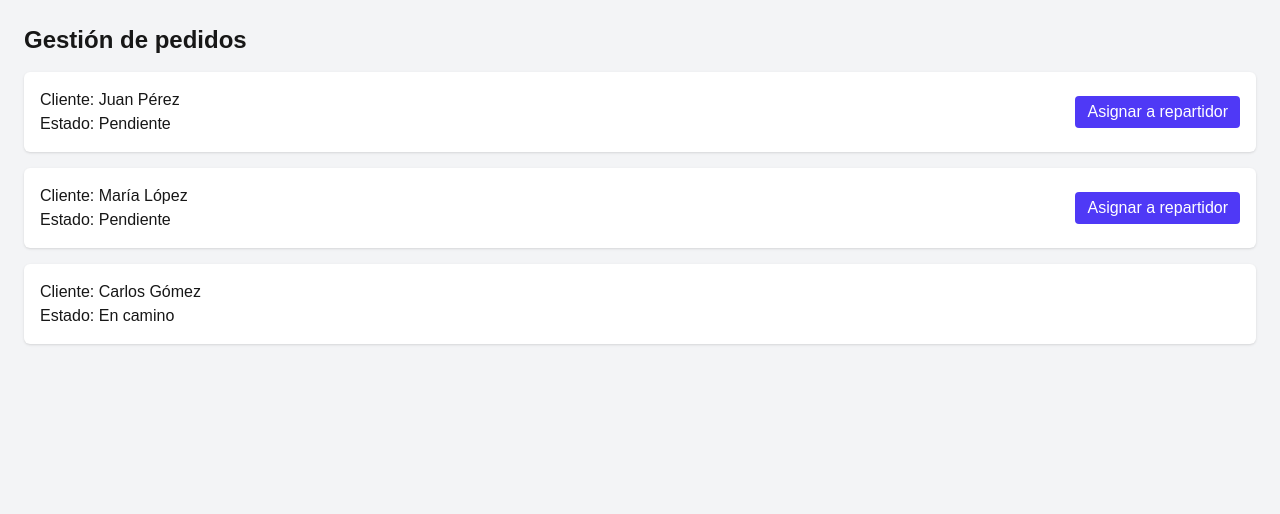
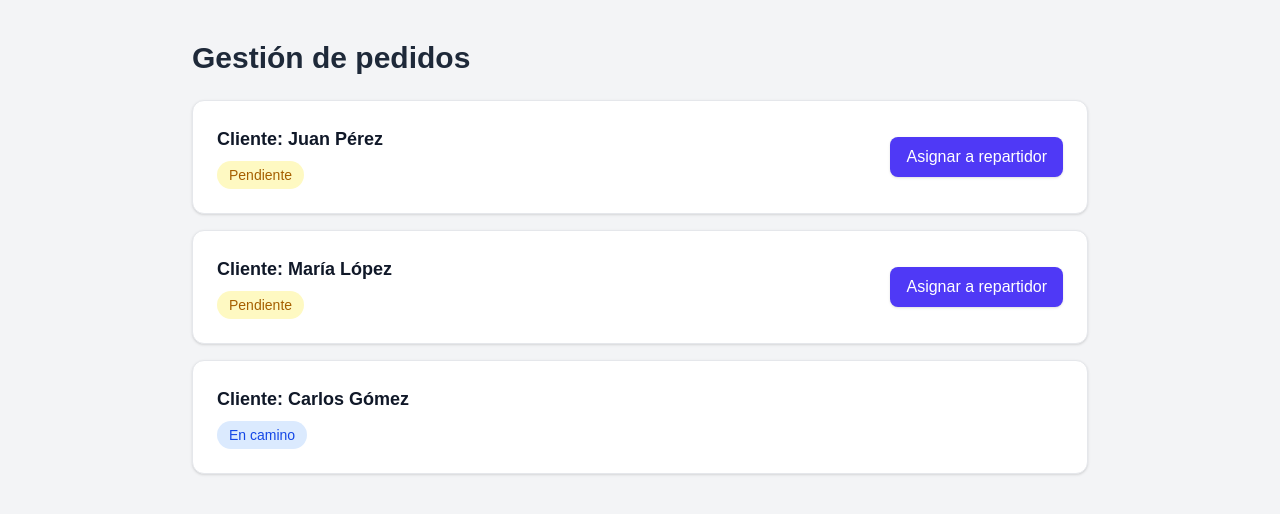
Before and after one commit to juanesvega-tech/ProyectoBooocampt, a Next.js app in the folder aprendizaje/: page /admin in a window 1280 px wide. Shown: the top 514 px of the page. Built offline with nearby package versions, Linux system fonts and the light colour scheme.

Commit message:
conexion con mongo y jwt protegida

```diff
--- a/aprendizaje/app/admin/page.jsx
+++ b/aprendizaje/app/admin/page.jsx
@@ -6,40 +6,69 @@ export default function AdminPage() {
   const [orders, setOrders] = useState([]);
 
   useEffect(() => {
-    // Siempre hacemos una copia para React
     setOrders([...ordersAPI.getOrders()]);
   }, []);
 
   function handleAssign(orderId) {
-    // Asigna pedido al repartidor
     ordersAPI.assignOrder(orderId, "repartidor1");
-    // Actualizamos estado con copia nueva
     setOrders([...ordersAPI.getOrders()]);
   }
 
+  function getStatusColor(status) {
+    switch (status) {
+      case "Pendiente":
+        return "bg-yellow-100 text-yellow-700";
+      case "En camino":
+        return "bg-blue-100 text-blue-700";
+      case "Entregado":
+        return "bg-green-100 text-green-700";
+      default:
+        return "bg-gray-100 text-gray-700";
+    }
+  }
+
   return (
-    <div className="min-h-screen p-6 bg-gray-100 dark:bg-gray-900">
-      <h1 className="text-2xl font-bold mb-4">Gestión de pedidos</h1>
-      <div className="grid gap-4">
+    <div className="min-h-screen px-6 py-10 bg-gray-100 dark:bg-gray-900">
+      <div className="max-w-4xl mx-auto">
+        <h1 className="text-3xl font-bold mb-6 text-gray-800 dark:text-white">
+          Gestión de pedidos
+        </h1>
+
+        <div className="space-y-4">
           {orders.map(order => (
             <div
               key={order.id}
-            className="p-4 bg-white dark:bg-gray-800 rounded-md shadow flex justify-between items-center"
+              className="p-6 bg-white dark:bg-gray-800 border border-gray-200
+                         dark:border-gray-700 rounded-xl shadow-sm
+                         hover:shadow-md transition-shadow duration-200"
             >
+              <div className="flex justify-between items-center">
                 <div>
-              <p>Cliente: {order.cliente}</p>
-              <p>Estado: {order.estado}</p>
+                  <p className="text-lg font-semibold text-gray-900 dark:text-white">
+                    Cliente: {order.cliente}
+                  </p>
+
+                  <span
+                    className={`inline-block mt-2 px-3 py-1 text-sm font-medium rounded-full ${getStatusColor(order.estado)}`}
+                  >
+                    {order.estado}
+                  </span>
                 </div>
+
                 {order.estado === "Pendiente" && (
                   <button
                     onClick={() => handleAssign(order.id)}
-                className="px-3 py-1 bg-indigo-600 text-white rounded"
+                    className="px-4 py-2 bg-indigo-600 hover:bg-indigo-700
+                               text-white rounded-lg shadow
+                               transition-all duration-200"
                   >
                     Asignar a repartidor
                   </button>
                 )}
               </div>
+            </div>
           ))}
+        </div>
       </div>
     </div>
   );
```
Also changed, not shown: 2 other files (tests, documents, lock files or other folders). Lines whose indentation alone changed are shown as unchanged.
